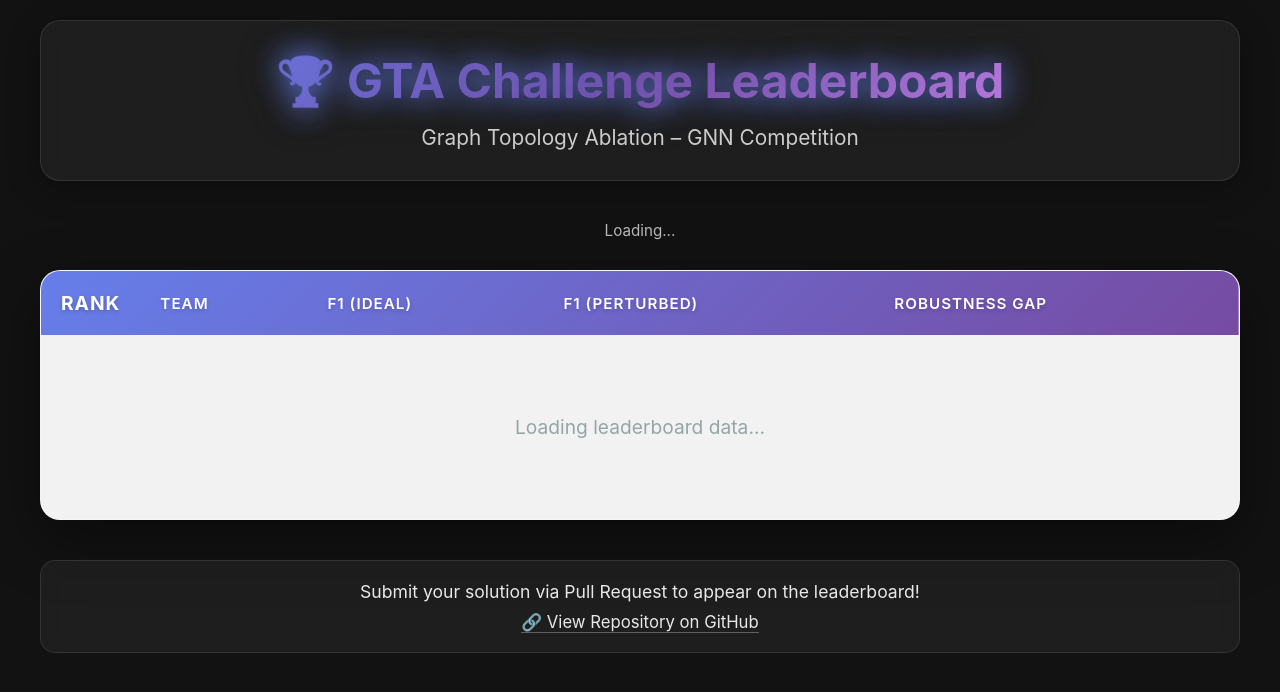
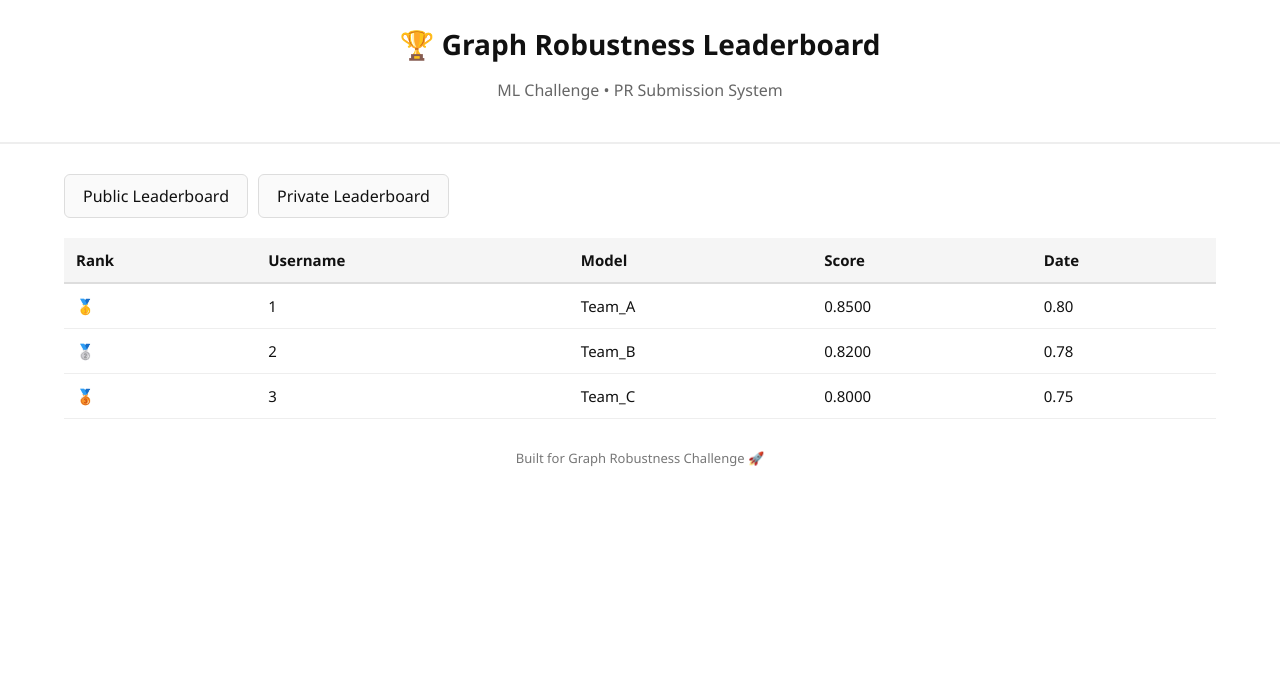
Before and after one commit to VforViolet10/Graph-Robustness-Checker-using-Logistic-Regression, a plain HTML site: page docs/index.html in a window 1280 px wide. Drawn offline with Linux system fonts and the light colour scheme.

Commit message:
Update index.html

```diff
--- a/docs/index.html
+++ b/docs/index.html
@@ -2,51 +2,187 @@
 <html lang="en">
 <head>
 <meta charset="UTF-8">
-    <meta name="viewport" content="width=device-width, initial-scale=1.0">
-    <title>GTA Challenge - Leaderboard</title>
-    <link rel="stylesheet" href="leaderboard.css">
+<title>Graph Robustness Leaderboard</title>
+
+<style>
+body {
+    font-family: "Segoe UI", Arial;
+    margin: 0;
+    background: #ffffff;
+    color: #111;
+}
+
+/* Header */
+.header {
+    padding: 25px;
+    text-align: center;
+    border-bottom: 2px solid #eee;
+}
+
+.header h1 {
+    margin: 0;
+    font-size: 28px;
+}
+
+.header p {
+    color: #666;
+}
+
+/* Container */
+.container {
+    width: 90%;
+    margin: auto;
+    margin-top: 30px;
+}
+
+/* Table */
+table {
+    width: 100%;
+    border-collapse: collapse;
+    font-size: 15px;
+}
+
+th {
+    background: #f5f5f5;
+    padding: 12px;
+    text-align: left;
+    border-bottom: 2px solid #ddd;
+}
+
+td {
+    padding: 12px;
+    border-bottom: 1px solid #eee;
+}
+
+tr:hover {
+    background: #f9f9f9;
+}
+
+/* Tabs */
+.tabs {
+    display: flex;
+    gap: 10px;
+    margin-bottom: 20px;
+}
+
+.tab {
+    padding: 10px 18px;
+    border: 1px solid #ddd;
+    cursor: pointer;
+    background: #fafafa;
+    border-radius: 6px;
+}
+
+.tab.active {
+    background: #2563eb;
+    color: white;
+}
+
+/* Footer */
+.footer {
+    text-align: center;
+    margin: 30px;
+    font-size: 13px;
+    color: #777;
+}
+</style>
 </head>
+
 <body>
-    <canvas id="graph-canvas"></canvas>
+
+<div class="header">
+    <h1>🏆 Graph Robustness Leaderboard</h1>
+    <p>ML Challenge • PR Submission System</p>
+</div>
 
 <div class="container">
-        <div class="header">
-            <h1>🏆 GTA Challenge Leaderboard</h1>
-            <p>Graph Topology Ablation – GNN Competition</p>
+
+    <!-- Tabs -->
+    <div class="tabs">
+        <div class="tab active" onclick="loadData('leaderboard.csv', this)">
+            Public Leaderboard
         </div>
-        <p class="last-updated" id="last-updated">Loading...</p>
+        <div class="tab" onclick="loadData('private.csv', this)">
+            Private Leaderboard
+        </div>
+    </div>
 
-        <div class="leaderboard">
+    <!-- Table -->
     <table>
-                <thead id="table-header">
+        <thead>
             <tr>
-                        <th class="rank">Rank</th>
-                        <th>Team</th>
-                        <th>F1 (Ideal)</th>
-                        <th>F1 (Perturbed)</th>
-                        <th>Robustness Gap</th>
+                <th>Rank</th>
+                <th>Username</th>
+                <th>Model</th>
+                <th>Score</th>
+                <th>Date</th>
             </tr>
         </thead>
-                <tbody id="table-body">
-                    <tr>
-                        <td colspan="100%" class="empty">Loading leaderboard data...</td>
-                    </tr>
-                </tbody>
+        <tbody id="board"></tbody>
     </table>
+
 </div>
 
 <div class="footer">
-            <p>Submit your solution via Pull Request to appear on the leaderboard!</p>
-            <p style="margin-top: 10px; font-size: 0.95em;">
-                <a href="https://github.com/idrees11/GTA-Graph-Topology-Ablation_-GTA-"
-                   target="_blank"
-                   rel="noopener noreferrer">
-                    🔗 View Repository on GitHub
-                </a>
-            </p>
-        </div>
+    Built for Graph Robustness Challenge 🚀
 </div>
 
-    <script src="leaderboard.js"></script>
+<script>
+function loadData(file, element = null) {
+
+    fetch(file)   // IMPORTANT: /docs folder → NO /data prefix
+    .then(res => res.text())
+    .then(data => {
+
+        const rows = data.trim().split("\n").slice(1);
+
+        let parsed = rows
+            .map(r => r.split(","))
+            .filter(r => r.length >= 4);
+
+        parsed.sort((a, b) => parseFloat(b[2]) - parseFloat(a[2]));
+
+        const table = document.getElementById("board");
+        table.innerHTML = "";
+
+        parsed.forEach((row, index) => {
+
+            const rank = index + 1;
+
+            const medal =
+                rank === 1 ? "🥇" :
+                rank === 2 ? "🥈" :
+                rank === 3 ? "🥉" : rank;
+
+            table.innerHTML += `
+                <tr>
+                    <td>${medal}</td>
+                    <td>${row[0]}</td>
+                    <td>${row[1]}</td>
+                    <td>${parseFloat(row[2]).toFixed(4)}</td>
+                    <td>${row[3]}</td>
+                </tr>
+            `;
+        });
+
+        document.querySelectorAll(".tab")
+            .forEach(t => t.classList.remove("active"));
+
+        if (element) element.classList.add("active");
+
+    })
+    .catch(err => {
+        console.error(err);
+        document.getElementById("board").innerHTML =
+            "<tr><td colspan='5'>⚠️ Failed to load leaderboard</td></tr>";
+    });
+}
+
+// default load
+document.addEventListener("DOMContentLoaded", () => {
+    loadData("leaderboard.csv");
+});
+</script>
+
 </body>
 </html>
```
Lines whose indentation alone changed are shown as unchanged.
